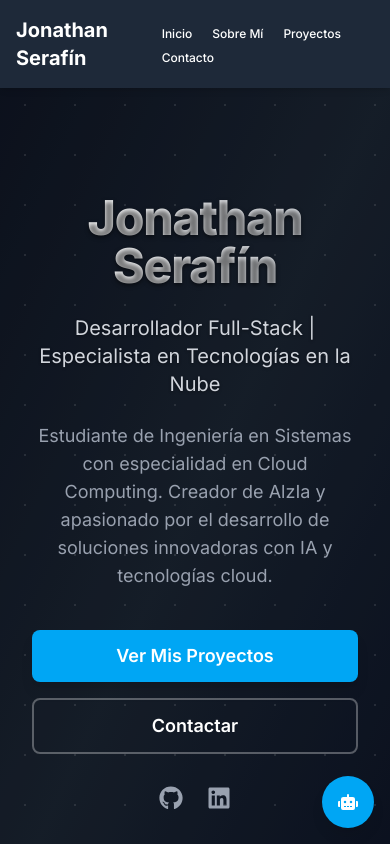
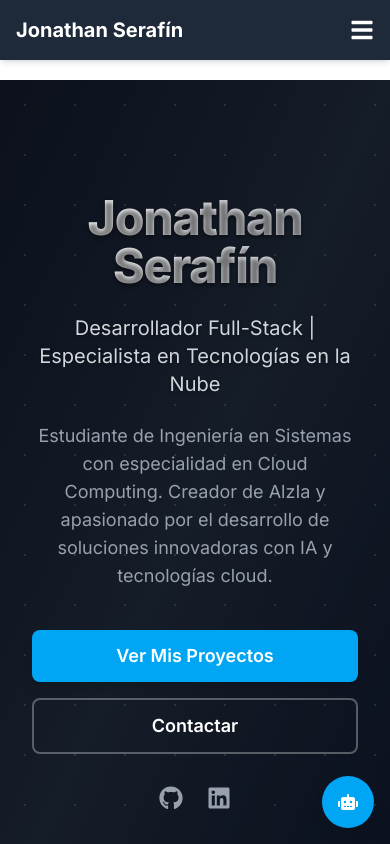
Before and after one commit to JonathanSerafinCM/portafolio-jonathan, a Next.js app: page / in a window 390 px wide. Shown: the top 844 px of the page. Built offline with nearby package versions, Linux system fonts and the light colour scheme.

Commit message:
Implement mobile menu functionality in Navbar component; add icons for menu toggle and enhance responsiveness

```diff
--- a/src/components/Navbar.tsx
+++ b/src/components/Navbar.tsx
@@ -1,8 +1,9 @@
-'use client'; // Necesario para Framer Motion
+'use client';
 
 import Link from 'next/link';
 import { motion } from 'framer-motion';
-import React from 'react'; // Asegurar que React esté importado
+import React, { useState } from 'react';
+import { FaBars, FaTimes } from 'react-icons/fa';
 
 // Definición de los enlaces de navegación
 const navLinks = [
@@ -14,12 +15,14 @@ const navLinks = [
 
 // Componente Navbar
 export default function Navbar() {
+  const [isMenuOpen, setIsMenuOpen] = useState(false);
+
   const navbarVariants = {
     hidden: { y: -100, opacity: 0 },
     visible: {
       y: 0,
       opacity: 1,
-      transition: { duration: 0.5, ease: "easeOut", delay: 0.2 } // Pequeño retraso para que no sea tan inmediato
+      transition: { duration: 0.5, ease: "easeOut", delay: 0.2 }
     }
   };
 
@@ -31,45 +34,103 @@ export default function Navbar() {
   const navContainerVariants = {
     hidden: {},
     visible: {
-        transition: {
-            staggerChildren: 0.1, // Animación escalonada para los items del nav
-            delayChildren: 0.4 // Retraso para que los items aparezcan después del navbar principal
-        }
+      transition: {
+        staggerChildren: 0.1,
+        delayChildren: 0.4
+      }
     }
   };
 
+  const mobileMenuVariants = {
+    closed: {
+      opacity: 0,
+      y: -20,
+      transition: {
+        duration: 0.2
+      }
+    },
+    open: {
+      opacity: 1,
+      y: 0,
+      transition: {
+        duration: 0.2,
+        staggerChildren: 0.07,
+        delayChildren: 0.1
+      }
+    }
+  };
+
+  const mobileItemVariants = {
+    closed: { opacity: 0, x: -20 },
+    open: { opacity: 1, x: 0 }
+  };
 
   return (
     <motion.nav
-      className="bg-gray-800 text-white p-4 shadow-md fixed top-0 left-0 right-0 z-50" // Añadido fixed y z-index
+      className="bg-gray-800 text-white p-4 shadow-md fixed top-0 left-0 right-0 z-50"
       variants={navbarVariants}
       initial="hidden"
       animate="visible"
     >
       <motion.div
         className="container mx-auto flex justify-between items-center"
-        variants={navContainerVariants} // Para animar los hijos (logo y links)
+        variants={navContainerVariants}
       >
-        {/* Logo o Nombre del Sitio */}
+        {/* Logo */}
         <motion.div variants={navItemVariants}>
           <Link href="/" className="text-xl font-bold hover:text-gray-300 transition-colors">
             Jonathan Serafín
           </Link>
         </motion.div>
 
-        {/* Enlaces de Navegación */}
-        <motion.div className="space-x-1 md:space-x-4" variants={navContainerVariants}> {/* Ajustado space-x para móviles */}
+        {/* Enlaces de escritorio */}
+        <motion.div className="hidden md:flex space-x-4" variants={navContainerVariants}>
           {navLinks.map((link) => (
             <motion.div key={link.name} variants={navItemVariants} className="inline-block">
               <Link
                 href={link.href}
-                className="hover:text-gray-300 transition-colors px-2 py-2 md:px-3 rounded-md text-xs md:text-sm font-medium" // Ajustado padding y text size
+                className="hover:text-gray-300 transition-colors px-3 py-2 rounded-md text-sm font-medium"
               >
                 {link.name}
               </Link>
             </motion.div>
           ))}
         </motion.div>
+
+        {/* Botón del menú móvil */}
+        <button
+          className="md:hidden text-white hover:text-gray-300 transition-colors"
+          onClick={() => setIsMenuOpen(!isMenuOpen)}
+          aria-label={isMenuOpen ? "Cerrar menú" : "Abrir menú"}
+        >
+          {isMenuOpen ? <FaTimes size={24} /> : <FaBars size={24} />}
+        </button>
+      </motion.div>
+
+      {/* Menú móvil */}
+      <motion.div
+        className={`md:hidden ${isMenuOpen ? 'block' : 'hidden'}`}
+        variants={mobileMenuVariants}
+        initial="closed"
+        animate={isMenuOpen ? "open" : "closed"}
+      >
+        <div className="px-2 pt-2 pb-3 space-y-1 bg-gray-800 mt-2 rounded-lg">
+          {navLinks.map((link) => (
+            <motion.div
+              key={link.name}
+              variants={mobileItemVariants}
+              className="block"
+            >
+              <Link
+                href={link.href}
+                className="block px-3 py-2 rounded-md text-base font-medium hover:bg-gray-700 transition-colors"
+                onClick={() => setIsMenuOpen(false)}
+              >
+                {link.name}
+              </Link>
+            </motion.div>
+          ))}
+        </div>
       </motion.div>
     </motion.nav>
   );
```
